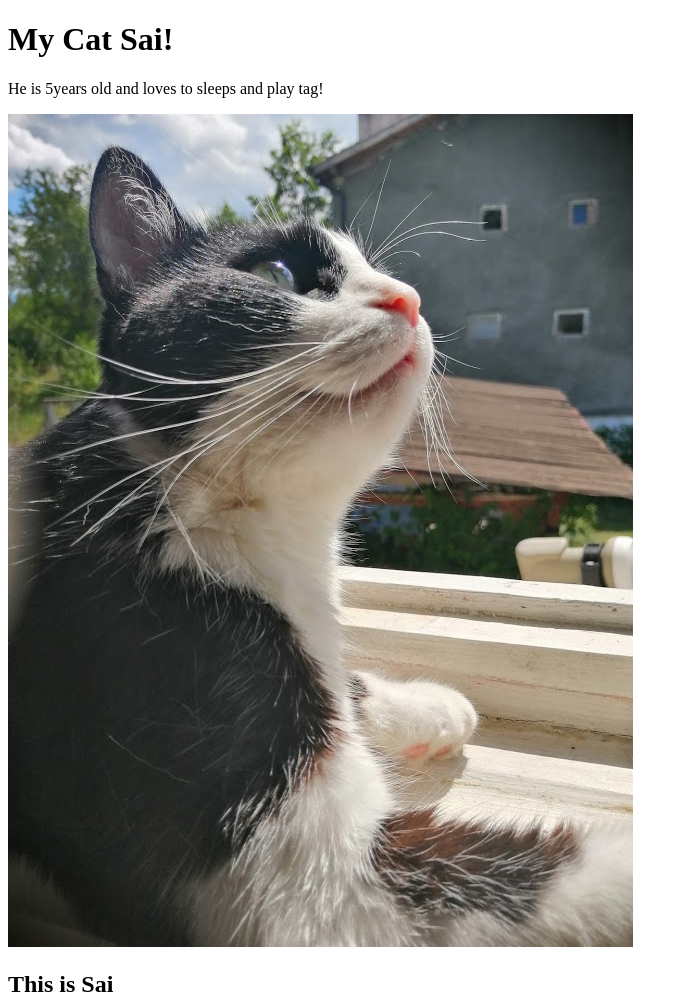
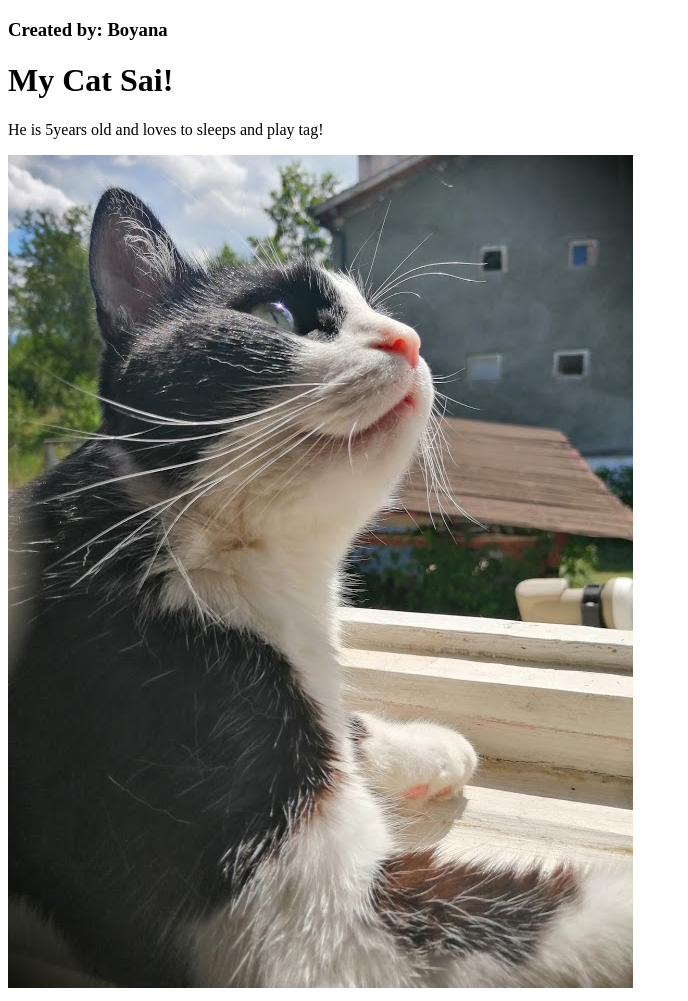
Before and after one commit to BoyanaTosheva/prj4-chapter-3, a plain HTML site: page index.html in a window 1280 px wide. Shown: the top 1001 px of the page, without its empty margins (0-688 px from the left). Drawn offline with Linux system fonts and the light colour scheme.

Commit message:
additional h3 heading

```diff
--- a/index.html
+++ b/index.html
@@ -6,6 +6,7 @@
       </head>
         <body>
           <div id="introduction">
+            <h3> <strong> Created by: </strong> Boyana </h3>
             <h1> My Cat Sai! </h1>
             <p> He is 5years old and loves to sleeps and play tag!</p>
             <img src="./images/sai1.jpg" alt="A picture of my cat"/>
```
Also changed, not shown: index.txt.
